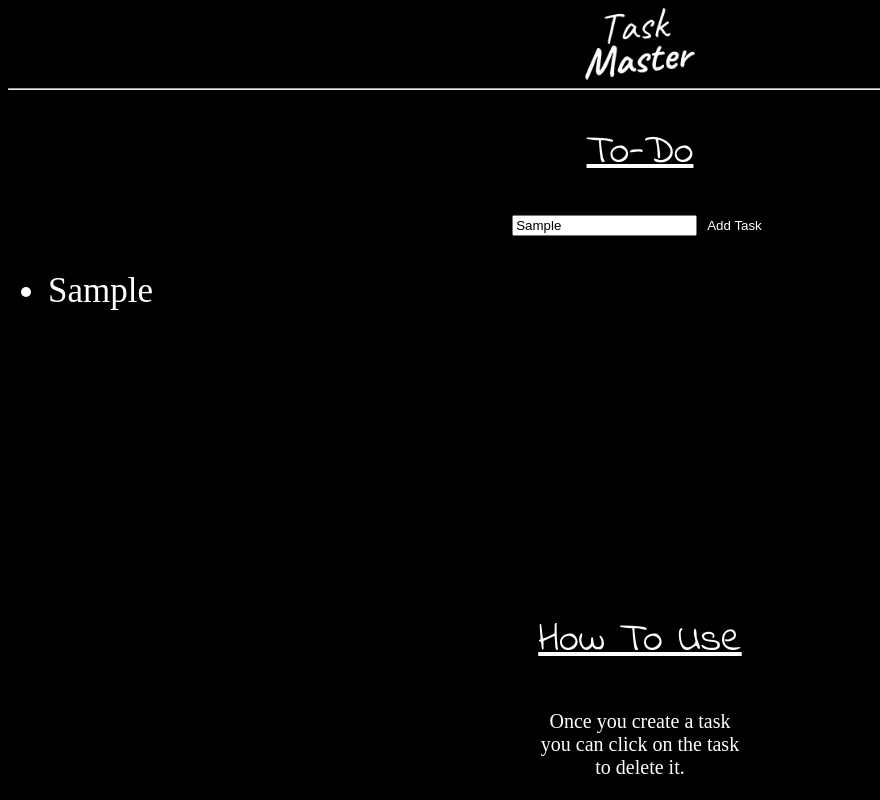
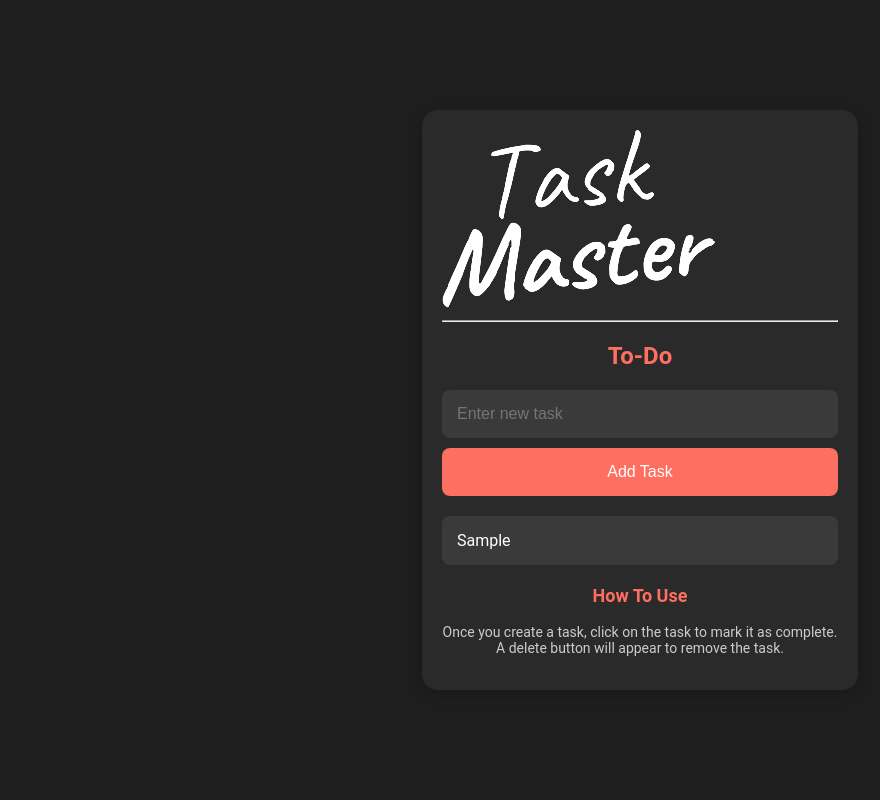
Before and after one commit to OwenCoombs/owen-todo-list, a React (Vite) app: page / in a window 1280 px wide. Both pictures are taken after typing "Sample" into the empty fields and a click on the button "Add Task". Shown: the whole page, without its empty margins (0-880 px from the left). Built offline with nearby package versions, Linux system fonts and the light colour scheme.

Commit message:
new stuff

```diff
--- a/src/App.css
+++ b/src/App.css
@@ -1,95 +1,142 @@
+/* App.css */
 
-#logo{
-  width: 110px ;
-  display: block;
-  margin-left: auto;
-  margin-right: auto;
-
+/* General Styling */
+body {
+  font-family: 'Roboto', sans-serif;
+  background-color: #1e1e1e;
+  color: #fff;
+  margin: 0;
+  padding: 0;
+  display: flex;
+  justify-content: center;
+  align-items: center;
+  height: 100vh;
 }
 
-body{
-  background-color: black;
+/* Container */
+.container {
+  background-color: #2a2a2a;
+  border-radius: 16px;
+  box-shadow: 0 4px 15px rgba(0, 0, 0, 0.2);
+  padding: 20px;
+  width: 90%;
+  max-width: 400px;
+  margin: auto;
 }
 
-h2, h1, h5, h6, h3{
-  color: white;
+/* Header */
+h2 {
   text-align: center;
-  font-family: "Indie Flower", cursive;
-  font-weight: 400;
-  font-style: normal;
-  font-size: 40px;
-  text-decoration: underline;
-
+  margin-bottom: 20px;
+  font-size: 24px;
+  color: #ff6f61;
 }
 
-
-.indie-flower-regular {
-  font-family: "Indie Flower", cursive;
-  font-weight: 400;
-  font-style: normal;
+/* Input and Button */
+#form {
+  display: flex;
+  gap: 10px;
+  flex-direction: column;
+  margin-bottom: 20px;
 }
 
-#form{
-  text-align: center;
+#form input {
+  flex: 1;
+  padding: 15px;
+  border: none;
+  border-radius: 8px;
+  font-size: 16px;
+  background-color: #3a3a3a;
+  color: #fff;
 }
 
-
-h4, #list{
-  color: white;
-  font-size: 35px;
+#taskBtn {
+  padding: 15px;
+  background-color: #ff6f61;
+  color: #fff;
+  border: none;
+  border-radius: 8px;
   cursor: pointer;
-
-
+  transition: background-color 0.3s;
+  font-size: 16px;
 }
 
-#howto{
-  margin-top: 300px;
+#taskBtn:hover {
+  background-color: #ff3f31;
 }
 
-#howtoP{
-  font-size: 20px;
-  color: white;
-  text-align: center;
+/* Task List */
+#list {
+  list-style: none;
+  padding: 0;
+  margin: 0;
 }
 
-
-#taskBtn{
-  background-color: black;
-  color: white;
-  border: 1px;
+#list li {
+  background-color: #3a3a3a;
+  margin: 10px 0;
+  padding: 15px;
+  border-radius: 8px;
+  display: flex;
+  justify-content: space-between;
+  align-items: center;
   cursor: pointer;
+  transition: background-color 0.3s;
+  font-size: 16px;
 }
 
-#taskBtn:hover{
-  font-size: 15px;
+#list li.completed {
+  text-decoration: line-through;
+  color: #888;
 }
 
-
-h4, #list:hover{
-  font-size: 37px;
-  text-decoration: line-through;
+#list li:hover {
+  background-color: #4a4a4a;
 }
 
-#editBtn{
-  margin-left: 50px;
+.deleteBtn {
+  background-color: #ff3f31;
+  color: #fff;
+  border: none;
+  border-radius: 8px;
+  padding: 5px 10px;
   cursor: pointer;
-  text-decoration: line-through;
+  transition: background-color 0.3s;
+  margin-left: 10px;
 }
 
+.deleteBtn:hover {
+  background-color: #ff1f11;
+}
+
+/* Overlay */
 .overlay {
   position: fixed;
   top: 0;
   left: 0;
-  width: 100vw;
-  height: 100vh;
-  background-color: rgba(0, 0, 0, 0.5);
+  right: 0;
+  bottom: 0;
+  background: rgba(0, 0, 0, 0.5);
   display: flex;
   justify-content: center;
   align-items: center;
 }
 
 .overlay img {
-  /* Style your GIF here */
-  max-width: 100%;
-  max-height: 100%;
+  width: 200px;
+  height: 200px;
 }
+
+/* How To Use */
+#howto {
+  text-align: center;
+  margin-top: 20px;
+  font-size: 18px;
+  color: #ff6f61;
+}
+
+#howtoP {
+  text-align: center;
+  font-size: 14px;
+  color: #ccc;
+}
--- a/src/App.jsx
+++ b/src/App.jsx
@@ -5,83 +5,78 @@ import { TaskContext } from './main';
 import realconfetti from './assets/realconfetti.gif';
 
 function App() {
-  // State variables
   const [newTask, setNewTask] = useState('');
-  const [overlayVisible, setOverlayVisible] = useState(false); // State for overlay visibility
+  const [overlayVisible, setOverlayVisible] = useState(false);
   const { state, dispatch } = useContext(TaskContext);
 
-  // useEffect hook to load tasks from localStorage
   useEffect(() => {
-    const storedTasks = localStorage.getItem('tasks'); // Retrieve tasks from localStorage
+    const storedTasks = localStorage.getItem('tasks');
     if (storedTasks) {
-      dispatch({ type: 'setTasks', tasks: JSON.parse(storedTasks) }); // Dispatch action to set tasks from localStorage
+      dispatch({ type: 'setTasks', tasks: JSON.parse(storedTasks) });
     }
   }, [dispatch]);
 
-  // useEffect hook to update localStorage whenever tasks change
   useEffect(() => {
-    localStorage.setItem('tasks', JSON.stringify(state.tasks)); // Store tasks in localStorage
+    localStorage.setItem('tasks', JSON.stringify(state.tasks));
   }, [state.tasks]);
 
-  // Function to remove task by index
-  const removeTask = (index) => {
-    dispatch({ type: 'removeTask', index }); // Dispatch action to remove task
+  const toggleTaskCompletion = (index) => {
+    dispatch({ type: 'toggleTask', index });
   };
 
-
-
-  // Function to handle task click (remove task and show overlay)
-  const handleTaskClick = (index) => {
-    setOverlayVisible(true); // Set overlay visibility to true
-    removeTask(index); // Remove task by index
-    // Hide overlay after 4 seconds
-    setTimeout(() => {
-      setOverlayVisible(false); // Set overlay visibility to false after 4 seconds
-    }, 4000);
+  const removeTask = (index) => {
+    dispatch({ type: 'removeTask', index });
   };
 
   return (
-    <div>
-      <div>
+    <div className="container">
       <NavBar />
-      </div>
-      <div>
       <h2>To-Do</h2>
       <div id='form'>
         <input
           value={newTask}
           onChange={(event) => setNewTask(event.target.value)}
-          /> {/* Input field for new task */}
+          placeholder="Enter new task"
+        />
         <button
-            onClick={() => dispatch({ type: 'addTask', title: newTask })}
+          onClick={() => {
+            if (newTask.trim()) {
+              dispatch({ type: 'addTask', title: newTask });
+              setNewTask('');
+            }
+          }}
           id='taskBtn'
         >
           Add Task
-          </button> {/* Button to add new task */}
+        </button>
       </div>
-        <div>
-          {/* Render tasks */}
+      <ul id='list'>
         {state.tasks &&
           state.tasks.map((task, index) => (
-              <div key={index}>
-                <ul id='list'>
-                  <li id='list' onClick={() => handleTaskClick(index)}>
+            <li
+              key={index}
+              className={task.completed ? 'completed' : ''}
+              onClick={() => toggleTaskCompletion(index)}
+            >
               {task.title}
-
+              {task.completed && (
+                <button
+                  className="deleteBtn"
+                  onClick={(e) => {
+                    e.stopPropagation();
+                    removeTask(index);
+                  }}
+                >
+                  Delete
+                </button>
+              )}
             </li>
+          ))}
       </ul>
-              </div>
-            ))}
-        </div>
-        <div>
       <h3 id='howto'>How To Use</h3>
       <p id='howtoP'>
-            Once you create a task <br /> you can click on the task <br /> to
-            delete it.
+        Once you create a task, click on the task to mark it as complete. A delete button will appear to remove the task.
       </p>
-        </div>
-      </div>
-      {/* Render overlay if overlayVisible is true */}
       {overlayVisible && (
         <div className="overlay">
           <img src={realconfetti} alt="Overlay GIF" />
@@ -91,4 +86,4 @@ function App() {
   );
 }
 
-export default App; // Export App component
+export default App;
--- a/src/reducer.js
+++ b/src/reducer.js
@@ -1,6 +1,5 @@
 // Retrieve tasks from local storage and parse them as JSON
 const storedTasks = JSON.parse(localStorage.getItem('tasks'));
-
 
 console.log(storedTasks);
 
@@ -12,7 +11,7 @@ export const taskReducer = (state, action) => {
     switch(action.type){
         // Action to add a task: Create a new state with the new task added to the tasks array
         case 'addTask':
-            return { tasks: [...state.tasks, {title: action.title}] };
+            return { tasks: [...state.tasks, { title: action.title, completed: false }] };
 
         // Action to remove a task: Create a new state with the specified task removed from the tasks array
         case 'removeTask':
@@ -22,8 +21,15 @@ export const taskReducer = (state, action) => {
         case 'setTasks':
             return { tasks: action.tasks };
 
+        // Action to toggle task completion: Update the completed status of the specified task
+        case 'toggleTask':
+            return {
+                tasks: state.tasks.map((task, index) =>
+                    index === action.index ? { ...task, completed: !task.completed } : task
+                ),
+            };
 
         default:
             throw new Error('Error');
     }
-}
+};
```
Also changed, not shown: 6 other files (tests, documents, lock files or other folders). Lines whose indentation alone changed are shown as unchanged.
